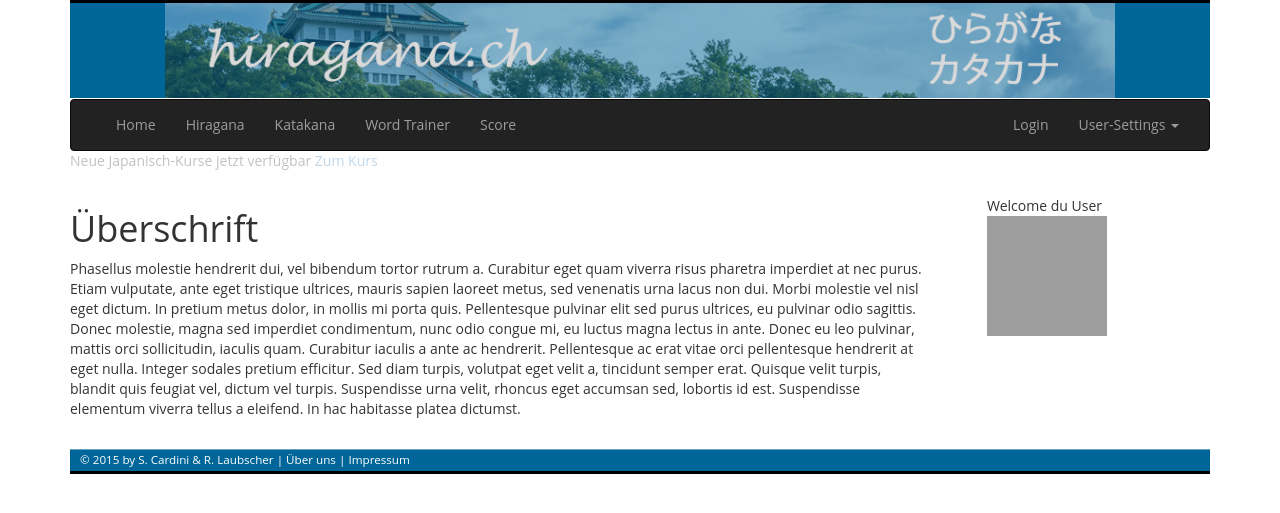
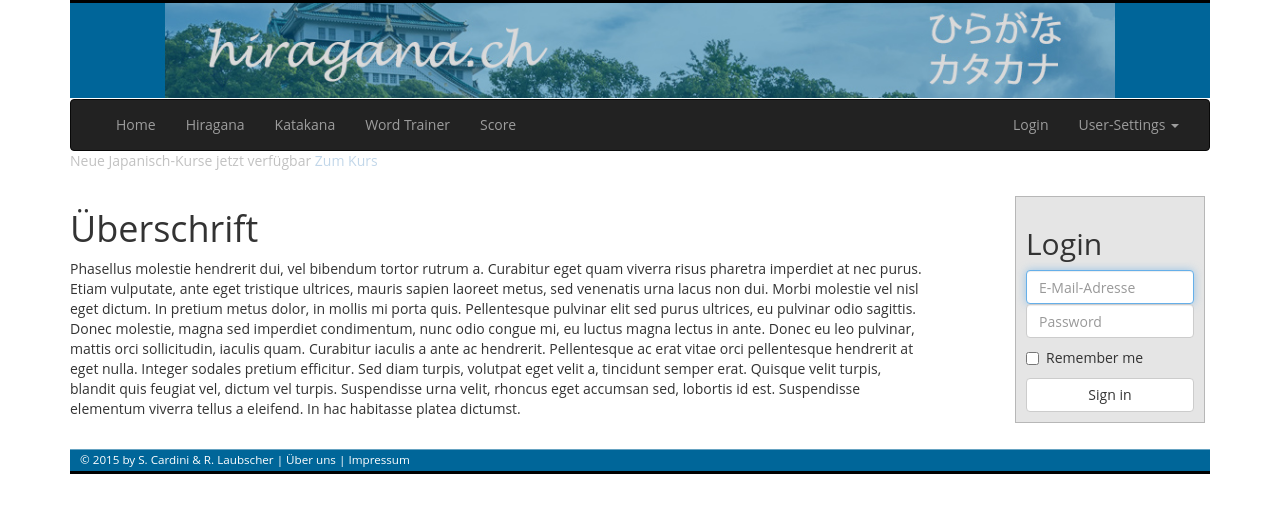
Before and after one commit to steven-cardini/hiragana.ch, a PHP site: page / in a window 1280 px wide. Shown: the top 513 px of the page. Run offline with PHP 8.4, Linux system fonts and the light colour scheme; grey boxes are pictures that could not be loaded.

Commit message:
added login box

```diff
--- a/lib/css/style.css
+++ b/lib/css/style.css
@@ -36,13 +36,21 @@
   margin-top: 0;
 }
 
-aside.user-info {
+aside {
   float: right;
   position: relative;
   width: 20%;
+  min-width: 150px;
+  max-width: 200px;
   height: auto;
   margin-bottom: 20px;
   padding: 5px;
+}
+
+aside .form-signin {
+  background-color: rgba(0,0,0,0.1);
+  padding: 10px;
+  border: 1px solid rgba(0,0,0,0.2);
 }
 
 aside.user-info img {
--- a/templates/aside.php
+++ b/templates/aside.php
@@ -1,4 +1,31 @@
+<?php
+  if (!isset($_SESSION['user']) || empty($_SESSION['user'])) { // user is logged in
+?>
+
+<aside>
+  <form class="form-signin">
+    <h2 class="form-signin-heading">Login</h2>
+    <label for="inputEmail" class="sr-only">E-Mail-Adresse</label>
+    <input type="email" id="inputEmail" class="form-control" placeholder="E-Mail-Adresse" required="" autofocus="">
+    <label for="inputPassword" class="sr-only">Passwort</label>
+    <input type="password" id="inputPassword" class="form-control" placeholder="Password" required="">
+    <div class="checkbox">
+      <label>
+        <input type="checkbox" value="remember-me"> Remember me
+      </label>
+    </div>
+    <button class="btn btn-default btn-block" type="submit">Sign in</button>
+  </form>
+</aside>
+
+<?php
+  } else { // user is not logged in
+?>
+
 <aside class="user-info">
   Welcome du User
   <img src="https://avatars3.githubusercontent.com/u/22323?v=3&s=460" />
 </aside>
+
+<?php
+  }
```
